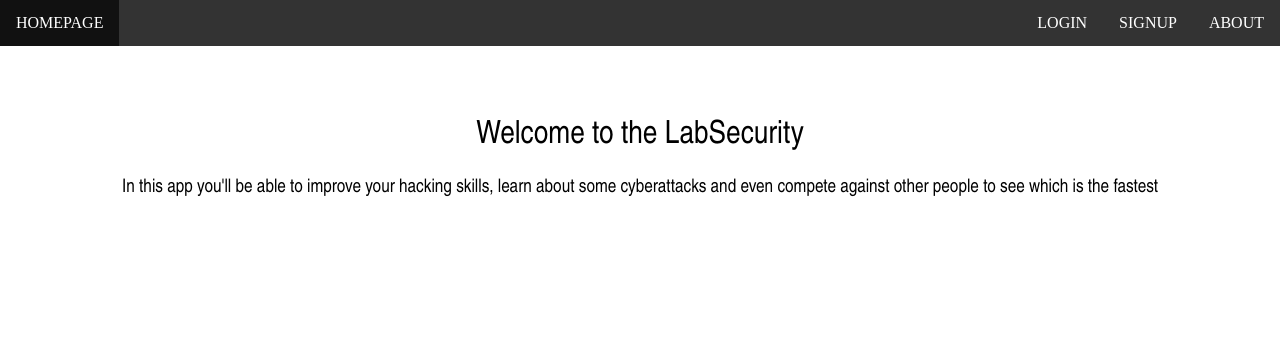
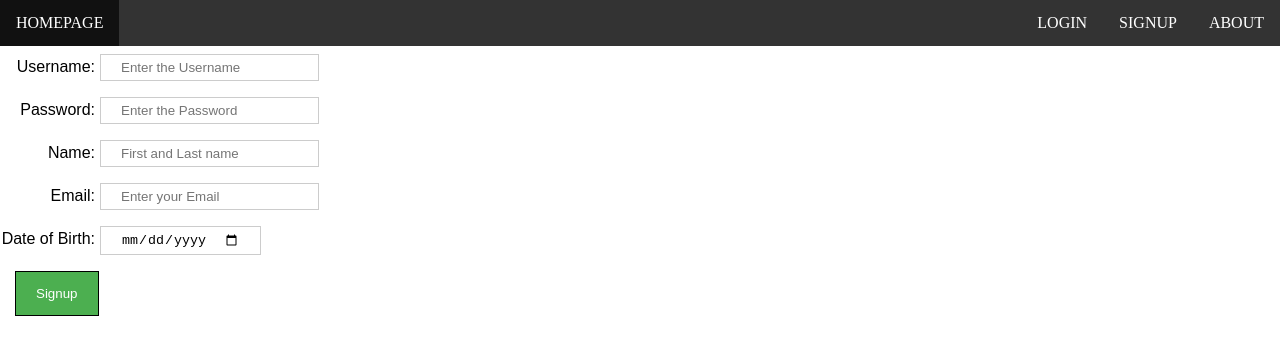
Before and after one commit to ruiparedes/ProjetoFinal, a React (Create React App) app in the folder reactapp/: page /signup in a window 1280 px wide. Shown: the top 354 px of the page. Built offline with nearby package versions, Linux system fonts and the light colour scheme.

Commit message:
HomePage, Signup (NotFinished) (React)

```diff
--- a/reactapp/src/App.css
+++ b/reactapp/src/App.css
@@ -1,10 +1,3 @@
-.Home {
-  text-align: center;
-}
-#home-container{
-  padding-top: 50px;
-}
-
 
 h1, h2, h3, h4, h5, h6 {
   font-weight: normal;
--- a/reactapp/src/App.js
+++ b/reactapp/src/App.js
@@ -1,36 +1,28 @@
 import React, { Component } from 'react';
-import logo from './logo.svg';
 import './App.css';
 import { BrowserRouter as Router, Route, Link } from "react-router-dom";
-import Navbar from "./header/Navbar";
+import NavBar from "./header/Navbar";
 
-import Home from "./App";
+import Home from "./home/Home";
 import Login from "./user/login/Login";
 import Signup from "./user/signup/Signup";
 import About from "./about/About";
 
 
-class App extends Component {
+class App extends React.Component {
   render() {
     return (
-      <div className="Home">
         <Router>
           <div>
-            <Navbar>
+          <NavBar/>
               <div className="routes-container">
                 <Route path="/about" component={About} />
                 <Route path="/signup" component={Signup} />
-                <Route path="/" component={Home} />
+                <Route path="/home" component={Home} />
                 <Route path="/login" component={Login} />
               </div>
-            </Navbar>
           </div>
         </Router>
-          <div id="home-container">
-              <h1 id="home-title">Welcome to the LabSecurity</h1>
-              <h3>In this app you'll be able to improve your hacking skills, learn about some cyberattacks and even compete against other people to see which is the fastest </h3>
-          </div>
-      </div>
     );
   }
 }
--- a/reactapp/src/header/Navbar.js
+++ b/reactapp/src/header/Navbar.js
@@ -3,13 +3,13 @@ import { Link } from 'react-router-dom';
 import './Navbar.css';
 var floatRight = { float: 'right' };
 
-class Navbar extends Component {
+class NavBar extends Component {
 
     render() {
         return (
             <header>
                 <ul id="headerButtons">
-                    <li className="navButton"><Link to="/">HomePage</Link></li>
+                    <li className="navButton"><Link to="/home">HomePage</Link></li>
                     <li className="navButton" style={floatRight}><Link to="/about">About</Link></li>
                     <li className="navButton" style={floatRight}><Link to="/signup">Signup</Link></li>
                     <li className="navButton" style={floatRight}><Link to="/login">Login</Link></li>
@@ -18,4 +18,4 @@ class Navbar extends Component {
         )
     }
 }
-export default Navbar;
+export default NavBar;
--- /dev/null
+++ b/reactapp/src/home/Home.css
@@ -0,0 +1,4 @@
+#home-container{
+    padding-top: 50px;
+    text-align: center;
+  }
--- /dev/null
+++ b/reactapp/src/home/Home.js
@@ -0,0 +1,18 @@
+import React from 'react';
+import ReactDOM from 'react-dom'
+import './Home.css';
+
+class Home extends React.Component {
+    render() {
+        return (
+            <div className="Home">
+                <div id="home-container">
+                    <h1 id="home-title">Welcome to the LabSecurity</h1>
+                    <h3>In this app you'll be able to improve your hacking skills, learn about some cyberattacks and even compete against other people to see which is the fastest </h3>
+                </div>
+            </div>
+        );
+    }
+}
+
+export default Home;
--- a/reactapp/src/index.js
+++ b/reactapp/src/index.js
@@ -3,7 +3,6 @@ import ReactDOM from 'react-dom';
 import './index.css';
 import App from './App';
 import registerServiceWorker from './registerServiceWorker';
-//import 'https://bootswatch.com/4/slate/bootstrap.min.css';
 
 ReactDOM.render(<App />, document.getElementById('root'));
 registerServiceWorker();
--- /dev/null
+++ b/reactapp/src/shared/Constants.js
@@ -0,0 +1 @@
+export const URL = 'http://localhost';
--- a/reactapp/src/user/signup/Signup.css
+++ b/reactapp/src/user/signup/Signup.css
@@ -0,0 +1,23 @@
+input[type=text], input[type=password], input[type=date] {
+    padding: 5px 20px;
+    margin: 8px 5px;
+    border: 1px solid #ccc;
+    box-sizing: border-box;
+}
+label{
+    display: inline-block;
+  width: 95px;
+  text-align: right;
+}
+button:hover {
+    opacity: 0.8;
+}
+
+.acceptbtn {
+    background-color: #4CAF50;
+    color: white;
+    padding: 14px 20px;
+    margin: 8px 15px;
+    border: 1px solid #000;
+    cursor: pointer;
+}
--- a/reactapp/src/user/signup/Signup.js
+++ b/reactapp/src/user/signup/Signup.js
@@ -0,0 +1,40 @@
+import React from 'react';
+import ReactDOM from 'react-dom'
+import './Signup.css';
+
+class Signup extends React.Component {
+    render() {
+        return (
+            <div className="signup">
+                <div id="signup-container">
+                    <div className="block">
+                        <label>Username: </label>
+                        <input type="text" placeholder="Enter the Username" id="username" required></input>
+                    </div>
+                    <div className="block">
+                        <label>Password: </label>
+                        <input type="password" placeholder="Enter the Password" id="password" required></input>
+                    </div>
+                    <div className="block">
+                        <label>Name: </label>
+                        <input type="text" placeholder="First and Last name" id="name" required></input>
+                    </div>
+                    <div className="block">
+                        <label>Email: </label>
+                        <input type="text" placeholder="Enter your Email" id="email" required></input>
+                    </div>
+                    <div className="block">
+                        <label>Date of Birth: </label>
+                        <input type="date" id="birthday" required></input>
+                    </div>
+                    <div className="btncontainer" >
+                        <button type="submit" value="Signup" className="acceptbtn">Signup</button>
+                    </div>
+
+                </div>
+            </div>
+        );
+    }
+}
+
+export default Signup;
```
